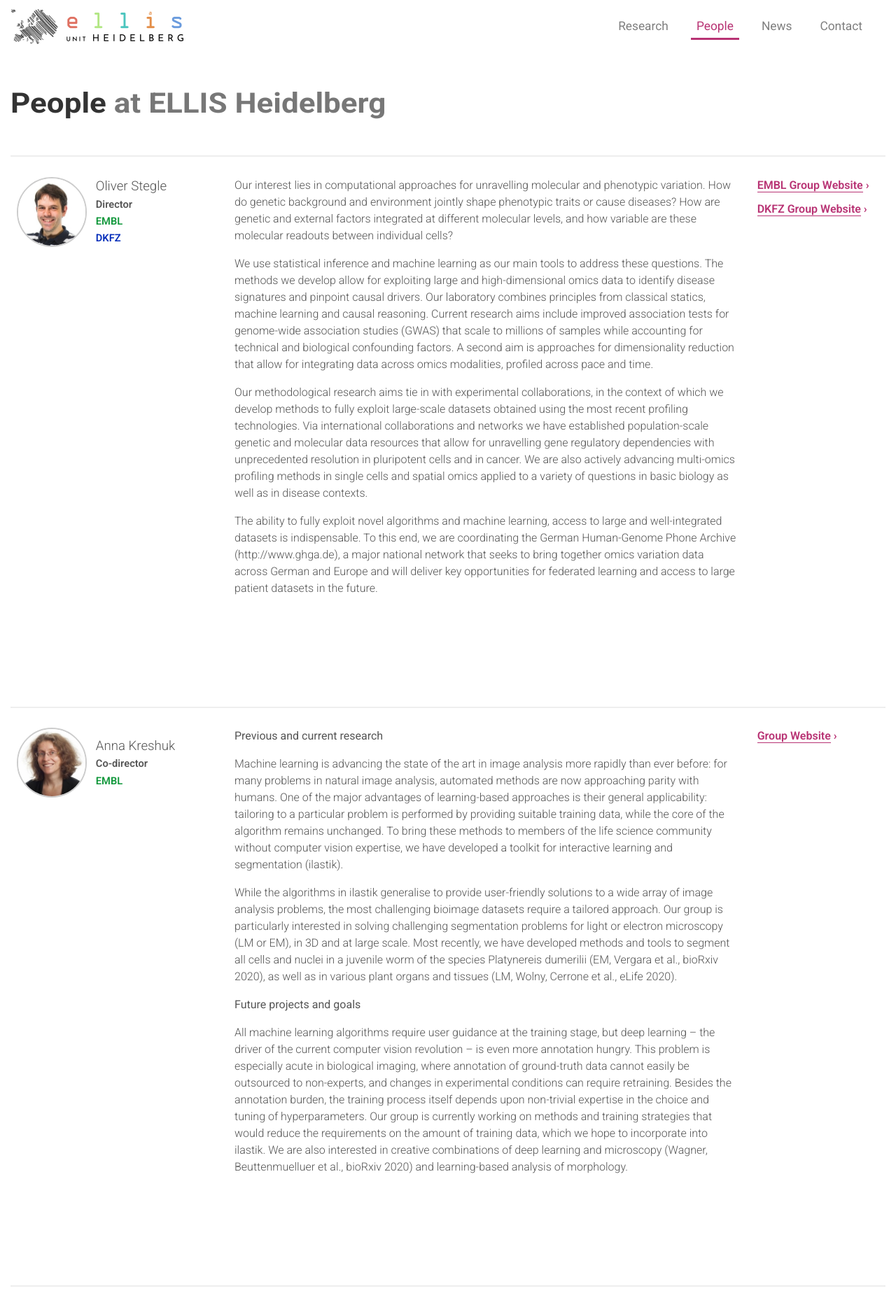
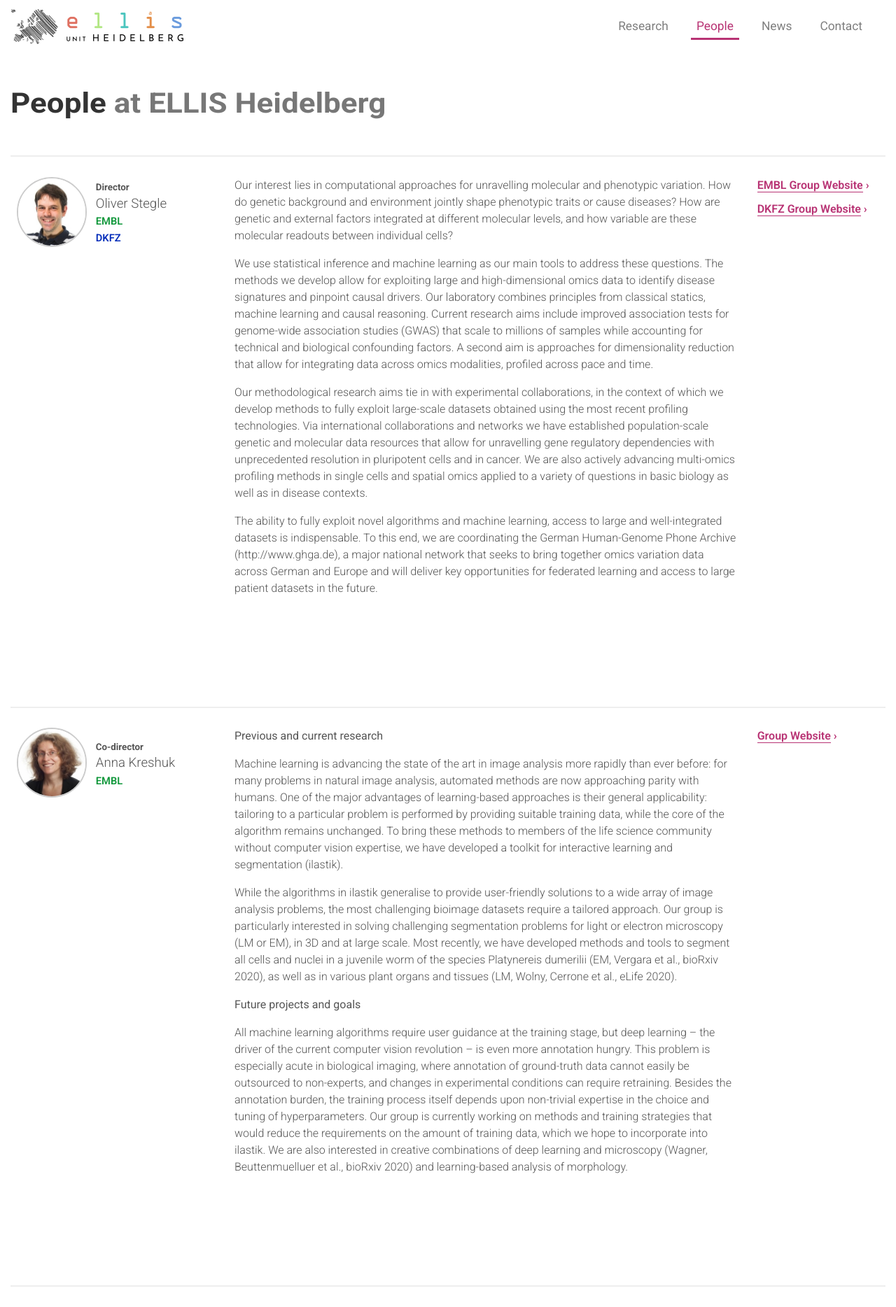
Before and after one commit to n-govindarajan/ellis-life-hd.github.io, a Jekyll site: the page built from pages/2-people.md, in a window 1280 px wide. Shown: the top 1868 px of the page at 70% size. Built offline with Jekyll 4.4.1, drawn with Linux system fonts in a browser that asks for light colours; some of the changed text lies outside the part shown.

Commit message:
change ordering name/role

```diff
--- a/pages/2-people.md
+++ b/pages/2-people.md
@@ -14,8 +14,10 @@
         <div class="col-3 pl-4">
             <div class="people-photowrap">
                 <div class="people-photo"><img src="/assets/img/{{ p.photo }}"></div>
-                <div class="people-name"><p>{{ p.name }}
-                    {% if p.role %}<br><span class="people-below">{{ p.role | capitalize }}</span>{% endif %}
+                <div class="people-name">
+                    <p>
+                    {% if p.role %}<span class="people-tag">{{ p.role | capitalize }}</span><br>{% endif %}
+                    {{ p.name }}
                     {% for g in p.websites %}
                         {% for h in g %}
                             {% if h[0] == 'DKFZ' %}
```
